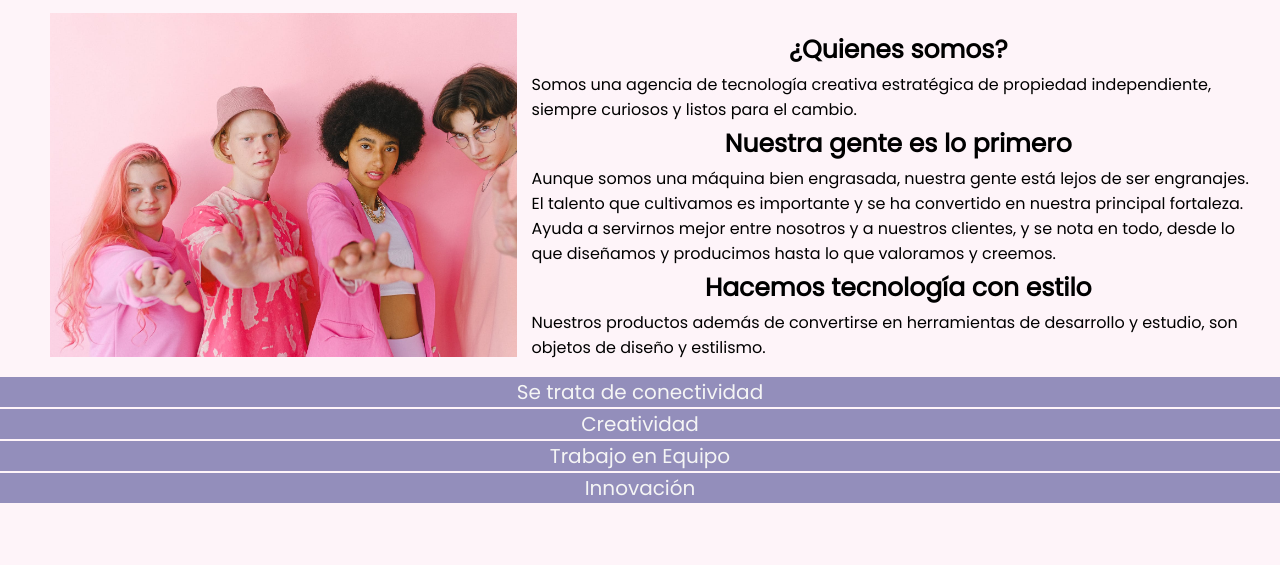
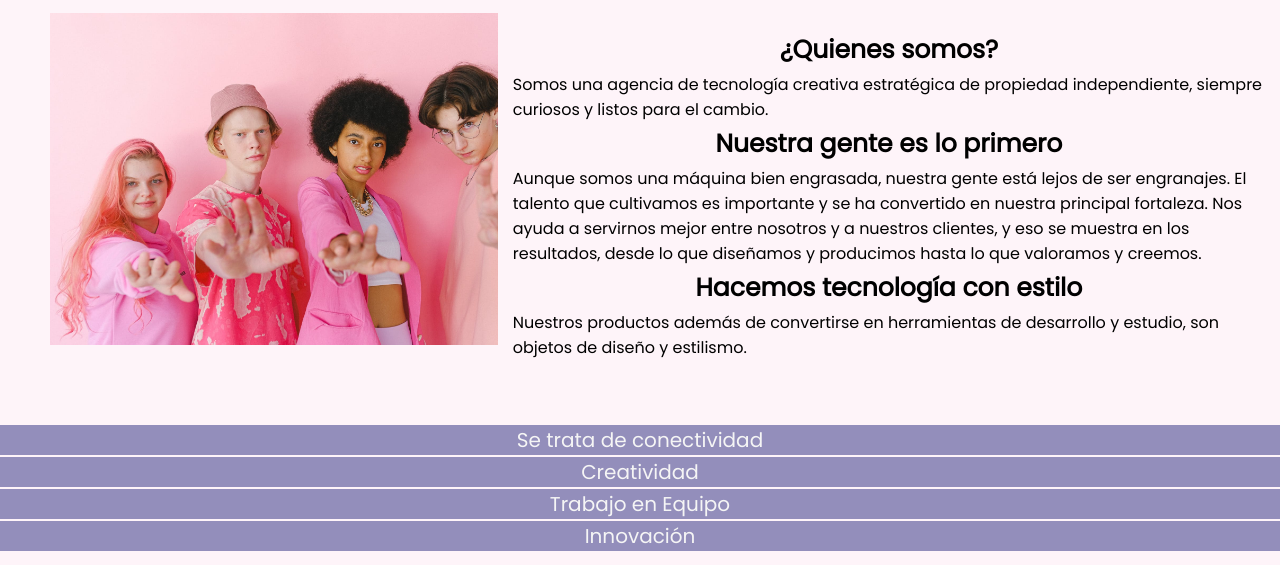
Before and after one commit to romiromero21/romiromero21.github.io, a plain HTML site: page nosotros.html in a window 1280 px wide. Shown: the part 387-952 px from the top of the page. Drawn offline with Linux system fonts and the light colour scheme; a web font is replaced by a local one.

Commit message:
cambionosotros

```diff
--- a/nosotros.html
+++ b/nosotros.html
@@ -66,9 +66,8 @@
                 el cambio.</p>
             <h2>Nuestra gente es lo primero</h2>
             <p>Aunque somos una máquina bien engrasada, nuestra gente está lejos de ser engranajes. El talento que
-                cultivamos es importante y se ha convertido en nuestra principal fortaleza. Ayuda a servirnos mejor
-                entre nosotros
-                y a nuestros clientes, y se nota en todo, desde lo que diseñamos y producimos hasta lo que valoramos y
+                cultivamos es importante y se ha convertido en nuestra principal fortaleza. Nos ayuda a servirnos mejor
+                entre nosotros y a nuestros clientes, y eso se muestra en los resultados, desde lo que diseñamos y producimos hasta lo que valoramos y
                 creemos.
             </p>
             <h2>Hacemos tecnología con estilo</h2>
--- a/sass/pages/_nosotros.scss
+++ b/sass/pages/_nosotros.scss
@@ -4,6 +4,7 @@
 }
 
 .section-items{
+    margin-top: 50px;
     margin-bottom: 30px;
 }
 
```
Also changed, not shown: css/main.css.
